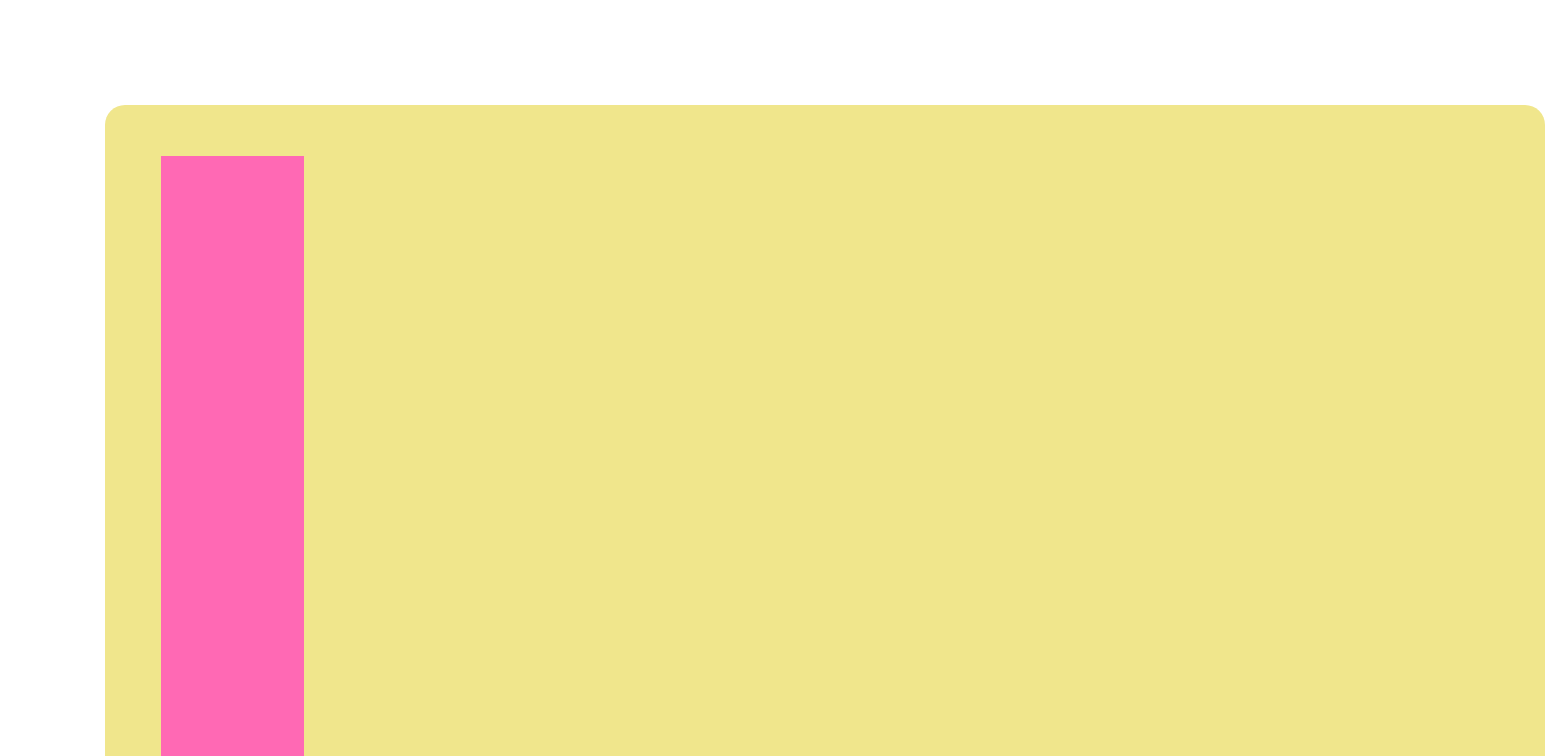
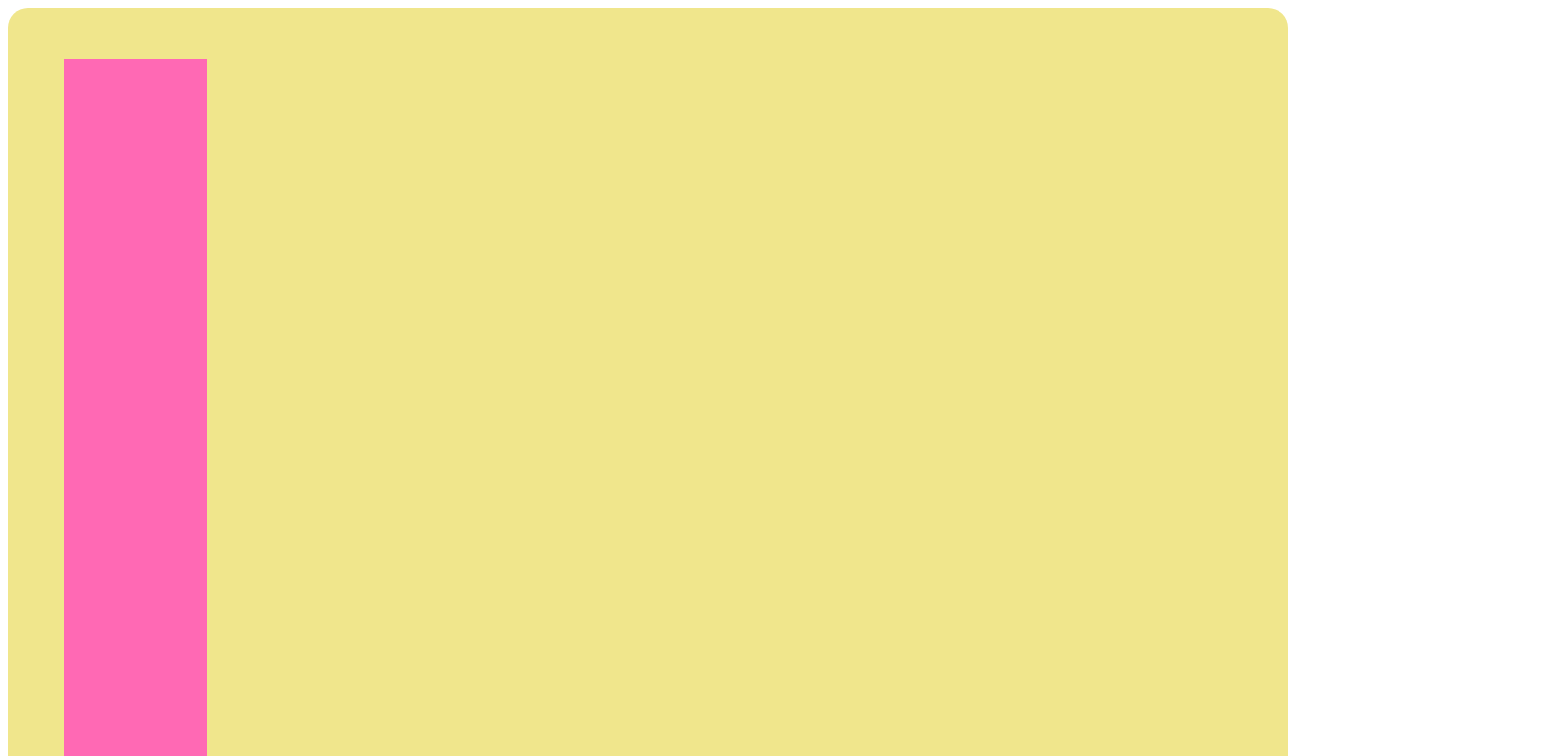
Before and after one commit to andreaseguya/CrayonClass, a plain HTML site: page index.html in a window 1280 px wide. Shown: the top 756 px of the page, 1545 px wide, since content can reach past the window. Drawn offline with nearby package versions, Linux system fonts and the light colour scheme.

Commit message:
first draft
this is just the first draft

```diff
--- a/index.html
+++ b/index.html
@@ -12,9 +12,8 @@
     </head>
 
 <body>
-   <div class="background">
-      <div class="SideSection"></div>
-
+   <div class='back'>
+    <div class="SideSection"></div>
    </div>
 
 </body>
--- a/styles.css
+++ b/styles.css
@@ -1,10 +1,11 @@
+* {
+    box-sizing: border-box;
+  }
+.back{
+    position: absolute;
+width: 100%;
+height: 100%;
 
-.background{
-    position: absolute;
-width: 1440px;
-height: 990px;
-left: 105px;
-top: 105px;
 
 background: rgba(255, 255, 255, 0.8);
 backdrop-filter: blur(84px);
```
